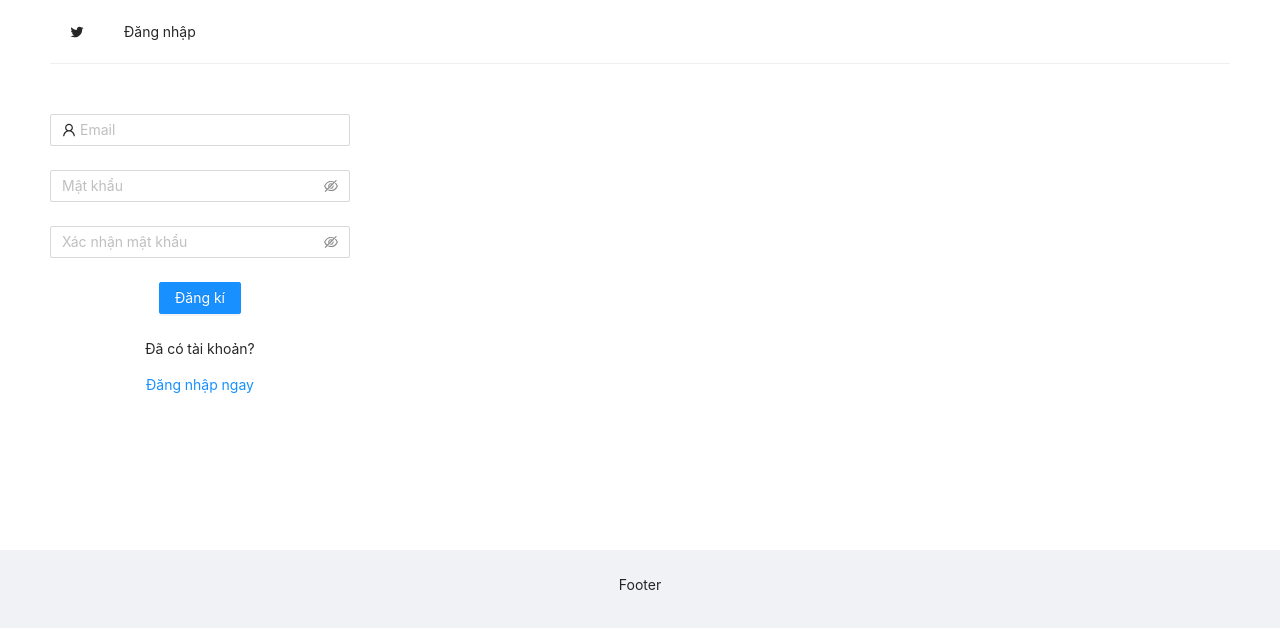
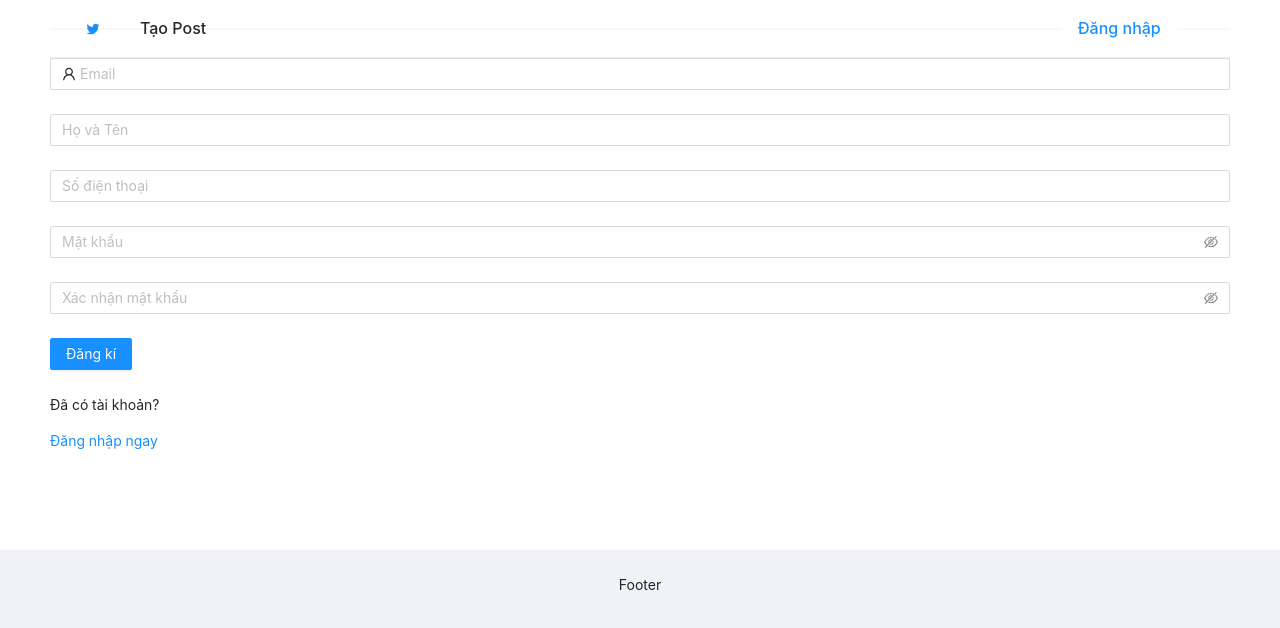
Before and after one commit to Ngo-Hoang-Anh/coctro, a React (Create React App) app: page /register in a window 1280 px wide. Shown: the top 628 px of the page. Built offline with nearby package versions, Linux system fonts and the light colour scheme; the HTML template or start-up script is replaced by a standard one.

Commit message:
commit 28/9

```diff
--- a/src/App.js
+++ b/src/App.js
@@ -2,7 +2,7 @@ import React from "react";
 import './App.css';
 import 'antd/dist/antd.css';
 import { Layout } from "antd";
-import HeaderCommon from "./components/commons/header/HeaderCommon";
+import HeaderCommon from "./components/commons/Header/HeaderCommon";
 import FooterCommon from "./components/commons/Footer/FooterCommon";
 
 const { Header, Footer } = Layout;
--- a/src/common/utility.js
+++ b/src/common/utility.js
@@ -2,10 +2,13 @@ export const URLpath = 'https://5bs7906zqb.execute-api.ap-southeast-1.amazonaws.
 export async function sendRequest(URL, init) {
     const myRequest = new Request(URL, init);
     let result = await fetch(myRequest)
-        .then(data => {
-            return data.json();
-        }
-        )
+        .then((response) => {
+            if (response.status === 200) {
+                return response.json();
+            } else {
+                return response.text();
+            }
+        })
     return result;
 }
 
--- a/src/components/ForgotPassword/ForgotPassword.js
+++ b/src/components/Authen/ForgotPassword/ForgotPassword.js
@@ -1,47 +1,48 @@
 import React, { useState } from "react";
 import { Form, Input, Button } from 'antd';
 import { UserOutlined } from '@ant-design/icons';
-import { URLpath, sendRequest } from '../../common/utility';
+import { URLpath, sendRequest } from './../../../common/utility';
+import { useHistory } from "react-router-dom";
 
 function ForgotPassword(props) {
+    let history = useHistory();
     const [currentEmail, setCurrentEmail] = useState(null);
     const sendToEmail = (values) => {
         //TODO: validate
-        const testURL = URLpath + '/forgot';
+        const testURL = URLpath + '/forgot-password';
         const myInit = {
             method: 'POST',
             body: JSON.stringify({
                 email: values.email
             }),
         }
-        // sendRequest(testURL, myInit)
-        //     .then(result => {
-        //         console.log("result:");
-        //         console.log(result);
-        //     }
-        //     );;
-        // TODO: waiting for response
+        props.setIsProgressing(true);
         setCurrentEmail(values.email);
+        sendRequest(testURL, myInit).then((result) => {
+            if (result.error == null) {
+                // setCurrentEmail(values.email);
+            } else {
+                window.alert(result.error);
+            }
+            setTimeout(() => props.setIsProgressing(false), 2000);
+        });
     };
     const confirmOTP = (values) => {
-        const testURL = URLpath + '/confirmChangePassword';
+        console.log("this shit is running");
+        const testURL = URLpath + '/change-password';
         const myInit = {
             method: 'POST',
             body: JSON.stringify({
                 email: currentEmail,
-                password: values.password,
-                OTP: values.otp
+                newPassword: values.password,
+                otp: values.otp
             }),
         }
-        console.log(myInit.body);
-        // sendRequest(testURL, myInit)
-        //     .then(result => {
-        //         console.log("result:");
-        //         console.log(result);
-        //     }
-        //     );;
-        // TODO: waiting for response,redirect to login
-
+        sendRequest(testURL, myInit)
+            .then(result => {
+                console.log(result);
+            }
+            );;
     }
 
     return (<>
@@ -56,8 +57,9 @@ function ForgotPassword(props) {
                         name="email"
                         rules={[
                             {
+                                type: "email",
                                 required: true,
-                                message: 'Hãy nhập email!',
+                                message: 'Hãy nhập email hợp lệ!',
                             },
                         ]}
                     >
@@ -72,7 +74,6 @@ function ForgotPassword(props) {
                 ://if there are email, waiting for OTP
                 <>
                     <p>Mã OTP đã đƯợc gửi về email <b>{currentEmail}</b>. Hãy nhập mã OTP và mật khẩu mới.</p>
-
                     <Form
                         name="confirmOTP"
                         className="login-form"
--- a/src/components/Login/Login.js
+++ b/src/components/Authen/Login/Login.js
@@ -4,10 +4,10 @@ import { useHistory } from "react-router-dom";
 
 import { Form, Input, Button } from 'antd';
 import { UserOutlined, LockOutlined } from '@ant-design/icons';
-import { URLpath, sendRequest } from '../../common/utility';
-const Login = () => {
+import { URLpath, sendRequest } from '../../../common/utility';
+const Login = (props) => {
   let history = useHistory();
-  const onFinish = (values) => {
+  function onFinish(values) {
     const testURL = URLpath + '/login';
     const myInit = {
       method: 'POST',
@@ -16,11 +16,20 @@ const Login = () => {
         password: values.password,
       }),
     }
+
+    props.setIsProgressing(true);
     sendRequest(testURL, myInit).then((result) => {
-      window.localStorage.setItem("token", result.token);
-      console.log(window.localStorage.getItem("token"));
-    })
-      .then(history.push("/home"));
+      console.log("error:" + result.error);
+      if (result.error == null) {
+        window.localStorage.setItem("token", result.token);
+        props.setToken(result.token);
+        history.push("/home");
+      } else {
+        window.alert(result.error);
+      }
+      setTimeout(() => props.setIsProgressing(false), 2000);
+    });
+    //set time out for testing purpose
   }
 
   return (
@@ -38,7 +47,8 @@ const Login = () => {
           rules={[
             {
               required: true,
-              message: 'Hãy nhập email!',
+              type: 'email',
+              message: 'Hãy nhập email hợp lệ!',
             },
           ]}
         >
--- a/src/components/Register/Register.js
+++ b/src/components/Authen/Register/Register.js
@@ -2,9 +2,11 @@ import React from "react";
 
 import { Form, Input, Button } from 'antd';
 import { UserOutlined } from '@ant-design/icons';
-import { URLpath, sendRequest } from '../../common/utility';
+import { URLpath, sendRequest } from '../../../common/utility';
+import { useHistory } from "react-router-dom";
 
 const Register = () => {
+  let history = useHistory();
   const onFinish = (values) => {
     //TODO: validate
     const testURL = URLpath + '/register';
@@ -13,12 +15,18 @@ const Register = () => {
       body: JSON.stringify({
         email: values.email,
         password: values.password,
+        fullName: values.fullName,
+        phone: values.phone
       }),
     }
     sendRequest(testURL, myInit)
       .then(result => {
-        console.log("result:");
-        console.log(result);
+        if (result.error == null) {
+          window.alert("New account created successfully");
+          history.push("/login");
+        } else {
+          window.alert(result.error);
+        }
       }
       );;
   };
@@ -35,13 +43,35 @@ const Register = () => {
           rules={[
             {
               required: true,
-              message: 'Hãy nhập email!',
+              type: 'email',
+              message: 'Hãy nhập email hợp lệ!',
             },
           ]}
         >
           <Input prefix={<UserOutlined className="site-form-item-icon" />} placeholder="Email" />
         </Form.Item>
-
+        <Form.Item
+          name="fullName"
+          rules={[
+            {
+              required: true,
+              message: 'Hãy nhập họ và tên!',
+            },
+          ]}
+        >
+          <Input placeholder="Họ và Tên" />
+        </Form.Item>
+        <Form.Item
+          name="phone"
+          rules={[
+            {
+              required: true,
+              message: 'Hãy nhập số điện thoại!',
+            },
+          ]}
+        >
+          <Input placeholder="Số điện thoại" />
+        </Form.Item>
         <Form.Item
           name="password"
           rules={[
--- /dev/null
+++ b/src/components/commons/ProgressBar/ProgressBar.css
@@ -0,0 +1,21 @@
+.progress-bar .bar {
+  height: 5px;
+}
+
+.progress-bar .bar > div {
+  height: 5px;
+  position: absolute;
+}
+
+.progress-bar .bar > div:first-of-type {
+  border-top-left-radius: 5px;
+  border-bottom-left-radius: 5px;
+  left: 0;
+}
+
+.progress-bar .bar > div:last-of-type {
+  border-top-right-radius: 5px;
+  border-bottom-right-radius: 5px;
+  right: 0;
+}
+/*# sourceMappingURL=ProgressBar.css.map */
--- /dev/null
+++ b/src/components/commons/ProgressBar/ProgressBar.js
@@ -0,0 +1,17 @@
+import React, { useEffect, useState } from "react";
+import "./ProgressBar.css"
+
+const ProgressBar = (props) => {
+    return (
+        <div className="progress-bar">
+            <div className="bar">
+                <div style={{ 'backgroundColor': 'blue', 'width': props.progress + '%' }}>
+                </div>
+                <div style={{ 'backgroundColor': '#d3d3d3', 'width': (100 - props.progress) + '%' }}>
+                </div>
+            </div>
+        </div>
+    )
+}
+
+export default ProgressBar;
--- /dev/null
+++ b/src/components/commons/ProgressBar/ProgressBar.scss
@@ -0,0 +1,21 @@
+.progress-bar {
+  .bar {
+    height: 5px;
+    > div {
+      height: 5px;
+      position: absolute;
+    }
+
+    > div:first-of-type {
+      border-top-left-radius: 5px;
+      border-bottom-left-radius: 5px;
+      left: 0;
+    }
+
+    > div:last-of-type {
+      border-top-right-radius: 5px;
+      border-bottom-right-radius: 5px;
+      right: 0;
+    }
+  }
+}
--- a/src/components/commons/header/HeaderCommon.js
+++ b/src/components/commons/header/HeaderCommon.js
@@ -1,41 +1,99 @@
-import React from "react";
+import React, { useEffect, useState, useRef, Suspense } from "react";
 import { BrowserRouter as Router, Route, Switch, Link } from "react-router-dom";
-import { Menu } from "antd";
+import { Menu, Button, Divider } from "antd";
 import { TwitterOutlined } from "@ant-design/icons";
-
-import Error from "../Error/Error";
-import Home from "../../Home/Home";
 import "./Header.css";
 
-import Login from "../../Login/Login";
-import Register from "../../Register/Register";
-import ForgotPassword from "../../ForgotPassword/ForgotPassword";
+const Login = React.lazy(() => import('../../Authen/Login/Login'));
+const CreatePostPage = React.lazy(() => import('../../Post/CreatePost/CreatePost'));
+const ProgressBar = React.lazy(() => import('../ProgressBar/ProgressBar'));
+const Register = React.lazy(() => import('../../Authen/Register/Register'));
+const ForgotPassword = React.lazy(() => import('../../Authen/ForgotPassword/ForgotPassword'));
+const Home = React.lazy(() => import('../../Home/Home'));
+const Error = React.lazy(() => import('../Error/Error'));
 
 function HeaderCommon(props) {
+  const [token, setToken] = useState(window.localStorage.getItem("token"));
+  const [progress, setProgress] = useState(0);
+  const [isProgressing, setIsProgressing] = useState(false);
+  const logout = () => {
+    var cf = window.confirm("Xác nhận đăng xuất");
+    if (cf) {
+      window.localStorage.removeItem("token");
+      setToken(null);
+    }
+  }
+  const timeRef = useRef(0);
+  let interval;
+  useEffect(() => {
+    // console.log("progressing status is:" + isProgressing);
+    if (isProgressing) {
+      timeRef.current = 0;
+      interval = setInterval(() => {
+        if (timeRef.current < 100) {
+          let tempTime = timeRef.current;
+          tempTime += 5;
+          timeRef.current = tempTime;
+          setProgress(timeRef.current);
+        } else {
+          clearInterval(interval);
+        }
+      }, 500);
+    }
+  }, [isProgressing]);
+
   return (
     <div className="container-fluid">
       <div className="header">
         <Router>
           <Menu mode="horizontal" defaultSelectedKeys={["home"]}>
-            <Menu.Item key="homeImage">
-              <div className="logo">
+            <Divider orientation="left" type="horizontal" style={{ minWidth: 0, display: "flex" }}>
+              <Menu.Item key="homeImage" style={{ display: "inline-flex" }}>
+                <div className="logo" >
                   <TwitterOutlined />
                 </div>
                 <Link to="/home"></Link>
               </Menu.Item>
-            <Menu.Item key="login">
+              <Menu.Item key="createPost" style={{ display: "inline-flex" }}>
+                <Link to="/create-post">Tạo Post</Link>
+              </Menu.Item>
+            </Divider >
+            <Divider orientation="right">
+              {(!token) ?
                 <Link to="/login">Đăng nhập</Link>
-            </Menu.Item>
+                :
+                <Button onClick={logout}>Đăng xuất</Button>
+              }
+            </Divider>
           </Menu>
-
+          <Suspense fallback={<div>Loading...</div>}>
+            {
+              (isProgressing) && <ProgressBar progress={progress} />
+            }
+            <section>
               <Switch>
-            {/* <Route exact path="/" component={home} /> */}
                 <Route path="/home" component={Home} />
-            <Route path="/login" component={Login} />
-            <Route path="/register" component={Register} />
-            <Route path="/forgot" component={ForgotPassword} />
+                <Route path="/create-post" component={CreatePostPage} />
+                <Route path="/login" render={() => (
+                  <Login
+                    setIsProgressing={setIsProgressing}
+                    setToken={setToken}
+                  />
+                )} />
+                <Route path="/register" render={(props) => (
+                  <Register
+                    setIsProgressing={setIsProgressing}
+                  />
+                )} />
+                <Route path="/forgot" render={(props) => (
+                  <ForgotPassword
+                    setIsProgressing={setIsProgressing}
+                  />
+                )} />
                 <Route path="/:somestring" component={Error} />
               </Switch>
+            </section>
+          </Suspense>
         </Router>
       </div>
     </div>
```
Also changed, not shown: src/components/Post/CreatePost/CreatePost.js (added, +90 -0 lines), src/components/Authen/Login/Login.css (renamed from src/components/Login/Login.css), src/components/Authen/Login/Login.scss (renamed from src/components/Login/Login.scss), 2 other files (tests, documents, lock files or other folders). Lines whose indentation alone changed are shown as unchanged.
